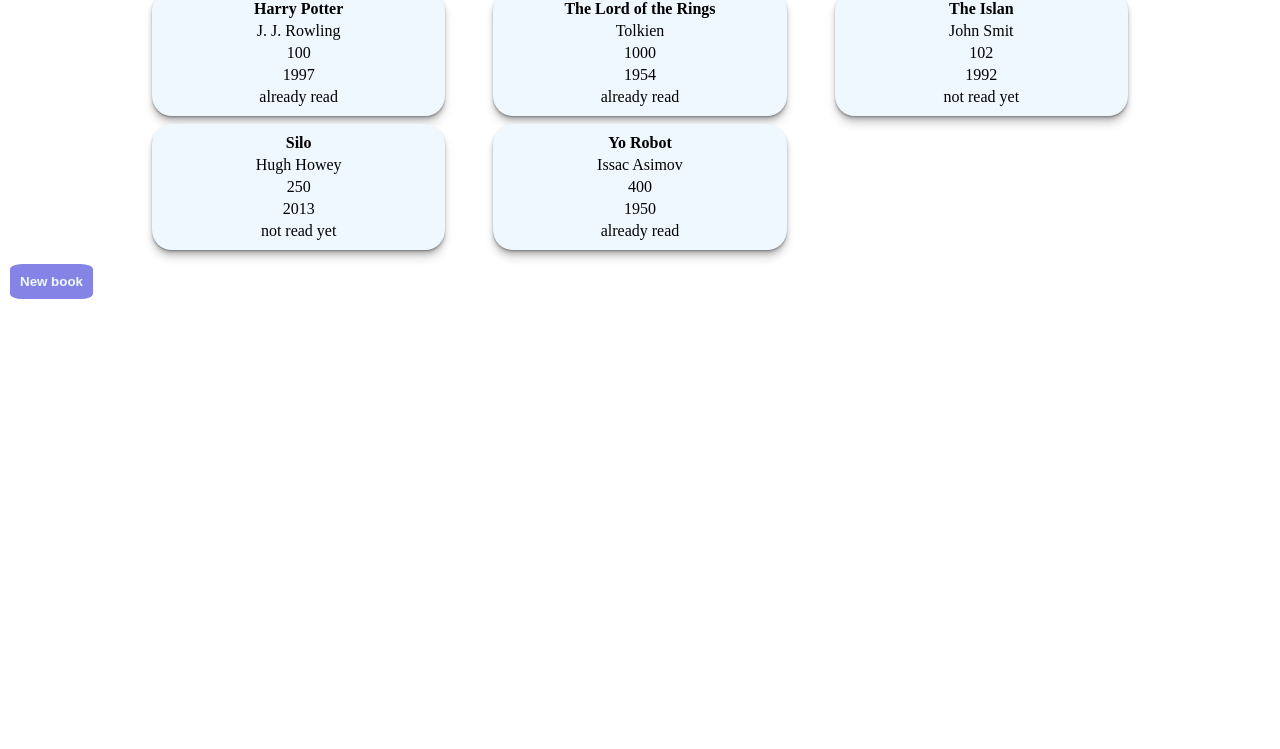
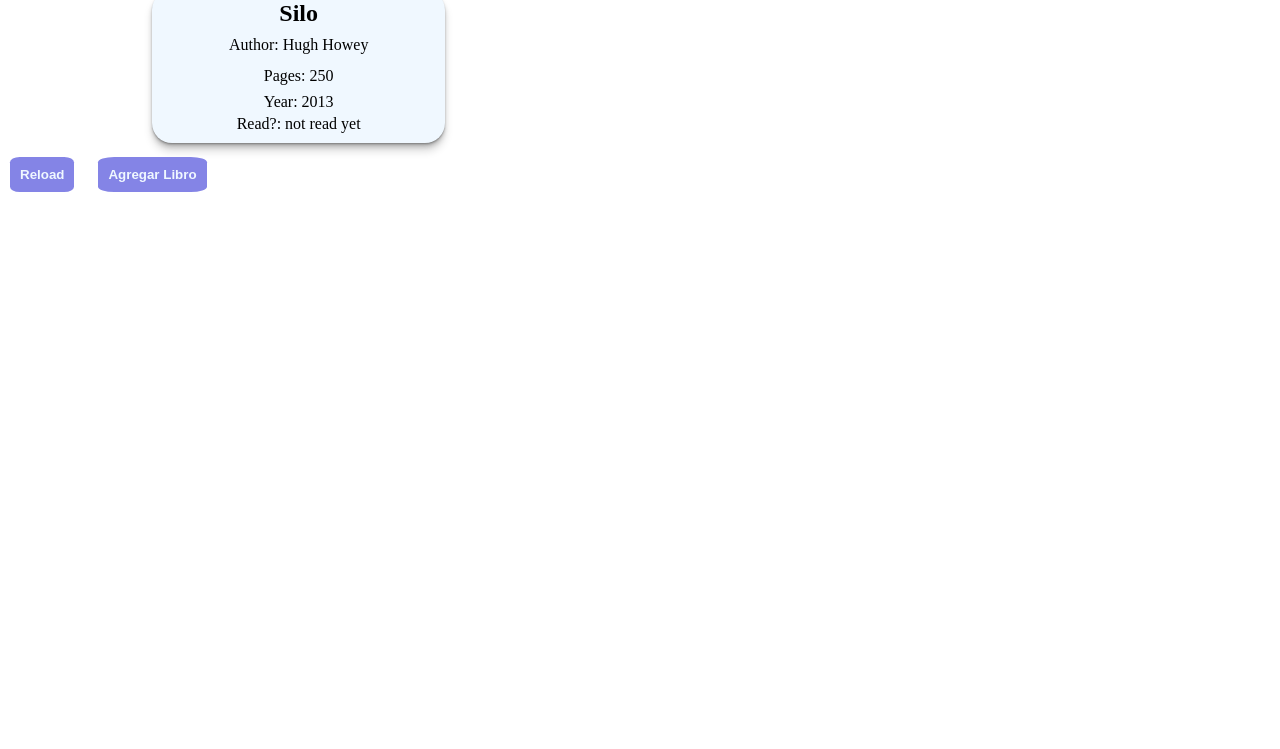
Before and after one commit to grateqq/Biblioteca, a plain HTML site: page index.html in a window 1280 px wide. Shown: the part 51-800 px from the top of the page. Drawn offline with Linux system fonts and the light colour scheme.

Commit message:
vuelta a empezar

```diff
--- a/index.html
+++ b/index.html
@@ -14,8 +14,25 @@
 <div id="container">
 
 </div>
+<button id="biblioreload">Reload</button>
+<button id="add-book-btn">Agregar Libro</button>
 
-<button>New book</button>
+<dialog id="book-dialog">
+  <form id="book-form">
+    <h2>Agregar un nuevo libro</h2>
+    <input type="text" id="title" placeholver="title" value="El Principito" required>
+    <input type="text" id="autor" placeholver="autor" value="Hakicho" required>
+    <input type="number" id="pages" placeholver="pages" value="1000" required>
+    <input type="number" id="year" placeholver="year" value="1950" required>
+    <label for="">
+    <input type="checkbox" id="read" placeholver="read" value="1000" checked> Leido?
+    </label>
+    <div>
+      <button type="submit">Subir</button>
+      <button type="button" id="cancel-btn">Cancelar</button>
+    </div>
+  </form>
+</dialog>
 
 
 
--- a/script.js
+++ b/script.js
@@ -1,15 +1,19 @@
-const  myLibrary =[]
+let  myLibrary =[]
 
-function Book (name, autor, pages, year, read) {
-  this.name= name,
-  this.autor= autor,
+function Book (title, autor, pages, year, read) {
+  this.title= title,
+  this.author= autor,
   this.pages= pages,
   this.year= year,
-  this.read= read
-};
+  this.read= read,
+  this.status = function() {return this.read ?"already read" : "not read yet";}
+ }
 
-function addBookToLibrary (name, autor, pages, year, read)  {
-  const libros1 = new Book (name, autor, pages, year, read);
+
+
+
+function addBookToLibrary (title, author, pages, year, read)  {
+  const libros1 = new Book (title, author, pages, year, read);
   myLibrary.push(libros1)
 }
 
@@ -18,80 +22,26 @@ addBookToLibrary("The Lord of the Rings", "Tolkien",1000, 1954, true)
 addBookToLibrary("The Islan", "John Smit", 102, 1992, false)
 addBookToLibrary("Silo", "Hugh Howey", 250, 2013, false)
 
-//agregar al boton evento
+// funcion mostar biblioteca
 
-
-console.log(myLibrary)
-
-function showMyLibrary (){
-  document.getElementById("container").innerHTML = "";
-
-  myLibrary.forEach((value,index)=>{
-
-    // const contenedor = document.getElementById("container")
-
-    // contenedor.innerHTML = '<div class"libro"><p class="name"></p><p class="autor"></p><p class="pages"></p><p class="year"></p><p class="read"></p><div>'
-    // const name = document.querySelector(".name")
-    // const autor = document.querySelector(".autor")
-    // const pages = document.querySelector(".pages")
-    // const year = document.querySelector(".year")
-    // const read = document.querySelector(".read")
-    let library = document.getElementById("container")
-     console.log(library)
-    // name.innerHTML = myLibrary[value].name
-    // autor.innerHTML = myLibrary[value].autor
-    // pages.innerHTML = myLibrary[value].pages
-    console.log("value: ")
-    console.log(value) // pasa por cada elemento objeto dela array
-    //harrypotener
-
-
-    let newDiv = document.createElement("div")
-    newDiv.classList.add("libro");
-
-    let newname = document.createElement("h4")
-    newname.innerHTML = myLibrary[index].name
-    newDiv.appendChild(newname)
-
-    let newautor = document.createElement("p")
-    newautor .innerHTML = myLibrary[index].autor
-    newDiv.appendChild(newautor)
-
-    let newpages = document.createElement("p")
-    newpages.innerHTML = myLibrary[index].pages
-    newDiv.appendChild(newpages)
-
-    let newyear = document.createElement("p")
-    newyear.innerHTML = myLibrary[index].year
-    newDiv.appendChild(newyear)
-
-    let bookstatus
-    if (myLibrary[index].read) { bookstatus = "already read"}
-    else {bookstatus = "not read yet"}
-
-    let newread = document.createElement("p")
-    newread.innerHTML = bookstatus
-    newDiv.appendChild(newread)
-
-
-    console.log(newDiv)
-
-
-
-
-
-
-
-
-    library.appendChild(newDiv)
-
-
-
-})
+console.log(myLibrary)// libro harry, the lord... , the islan y silo.
+function showMyLibrary () {
+  myLibrary.forEach((value)=>{
+    let containerlibrery = document.getElementById("container");
+    containerlibrery.innerHTML = `
+    <div class="libro">
+      <h2>${value.title}</h2>
+      <p>Author: ${value.author}</p>
+      <p>Pages: ${value.pages}</p>
+      <p>Year: ${value.year}</p>
+      <p>Read?: ${value.status()}</p>
+    </div
+    `;
+    console.log(containerlibrery)
+  })
 }
 showMyLibrary ()
 
+console.log(myLibrary[0])
 
-addBookToLibrary("Yo Robot", "Issac Asimov", 400, 1950, true)
-// se duplican
-showMyLibrary ()
+//FIN
```
Also changed, not shown: style.css (line endings or trailing spaces).
